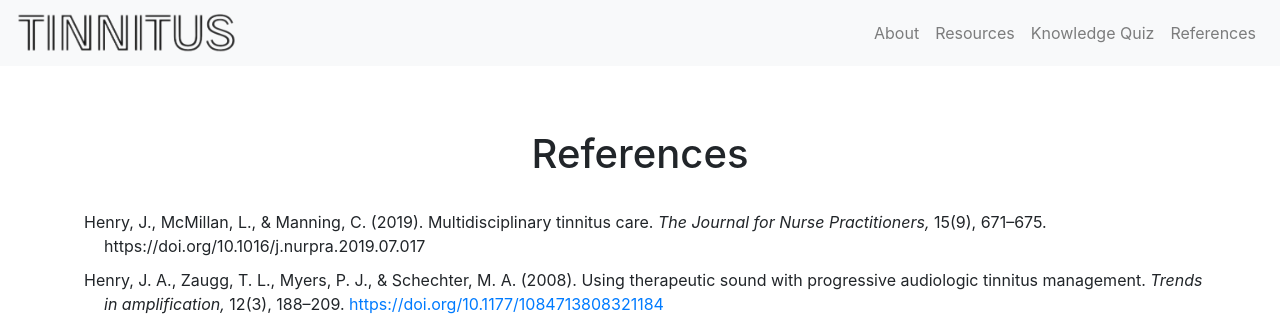
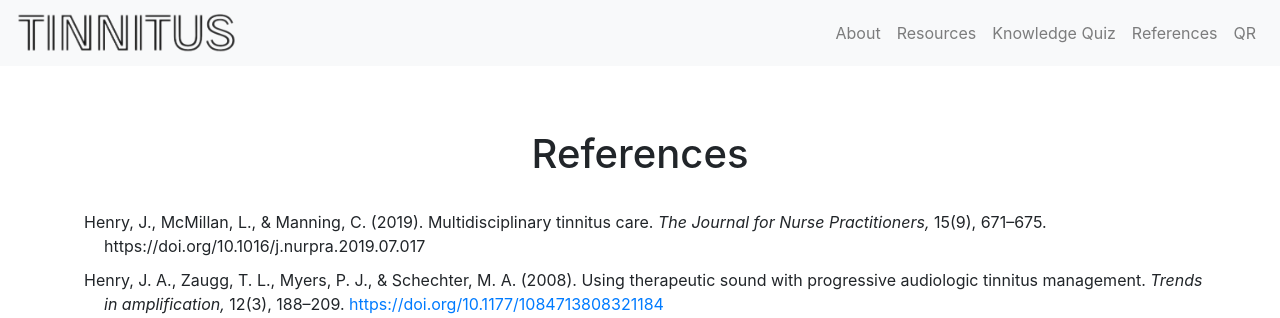
Before and after one commit to Jehaleyii/tinnitus, a Flask app: page /references in a window 1280 px wide. Shown: the top 318 px of the page. Run offline with Flask 3, Linux system fonts and the light colour scheme; some libraries are stand-ins or nearby versions.

Commit message:
Update references.html

```diff
--- a/api/templates/references.html
+++ b/api/templates/references.html
@@ -43,6 +43,9 @@
       </li>
         <li class="nav-item">
         <a class="nav-link" href="{{ url_for('references') }}">References</a>
+      </li>
+        <li class="nav-item">
+        <a class="nav-link" href="{{ url_for('qr') }}">QR</a>
       </li>
     </ul>
   </div>
```
